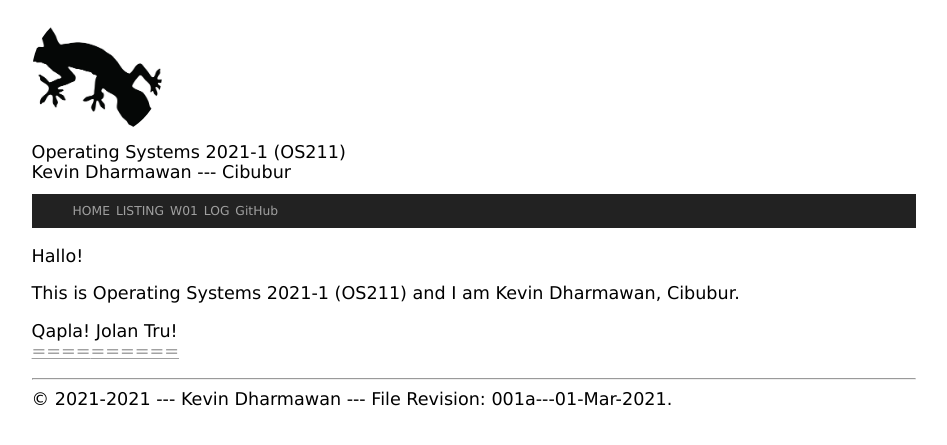
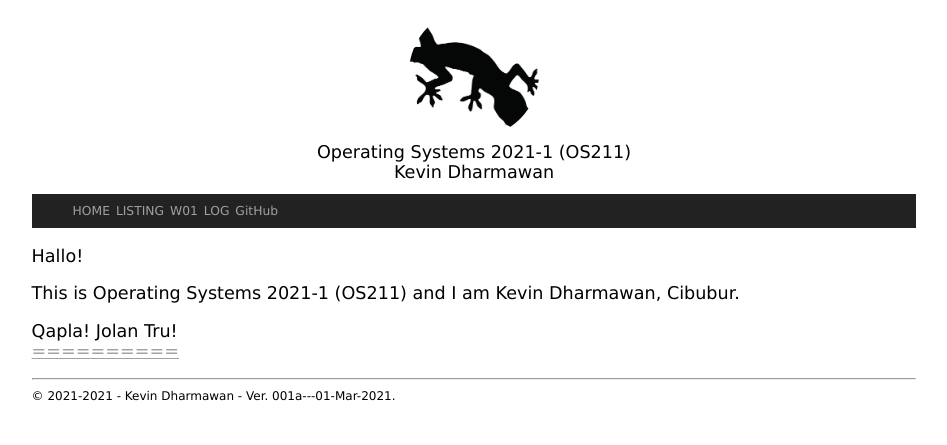
Before and after one commit to kevindharmawan/test-pages, a Jekyll site: the page built from index.md, in a window 1280 px wide. Shown: the top 445 px of the page, without its empty margins (166-1113 px from the left). Built offline with Jekyll 4.4.1, drawn with Linux system fonts in a browser that asks for light colours.

Commit message:
Edit styling 4

```diff
--- a/_includes/footer.html
+++ b/_includes/footer.html
@@ -1,6 +1,6 @@
 <div>
 <hr>
-<div>
-&copy; {{ site.copyright }} --- {{ site.author }} --- File Revision: {{ site.version }}.
+<div class="footer">
+&copy; {{ site.copyright }} - {{ site.author }} - Ver. {{ site.version }}.
 </div>
 </div>
--- a/_layouts/layout.html
+++ b/_layouts/layout.html
@@ -10,6 +10,7 @@
 <div class="container">
   <header>
   <div class="row">
+    <center>
     <div>
       <img src="{{ site.baseurl }}/assets/images/cbk.jpg" alt="Cicak Bin Kadal" style="width:130px; border-radius:50%">
     </div>
@@ -20,10 +21,8 @@
     <div>
       {% if page.author %}{{ page.author | escape }}
       {% else %}{{ site.author | escape }}{% endif %}
-      ---
-      {% if page.address %}{{ page.address | escape }}
-      {% else %}{{ site.address | escape }}{% endif %}
     </div>
+    </center>
 <!--
     <div class="column left">
       <img src="{{ site.baseurl }}/assets/images/cbk.jpg" alt="Cicak Bin Kadal" style="width:130px; border-radius:50%">
--- a/assets/css/style.css
+++ b/assets/css/style.css
@@ -132,6 +132,10 @@
   font-weight:      bold;
 }
 
+.footer {
+  font-size: 12px;
+}
+
 pre {
   border:        3px solid rgba(255, 255, 255, 0.15);
   padding:       10px;
```
Also changed, not shown: 1 other file.
